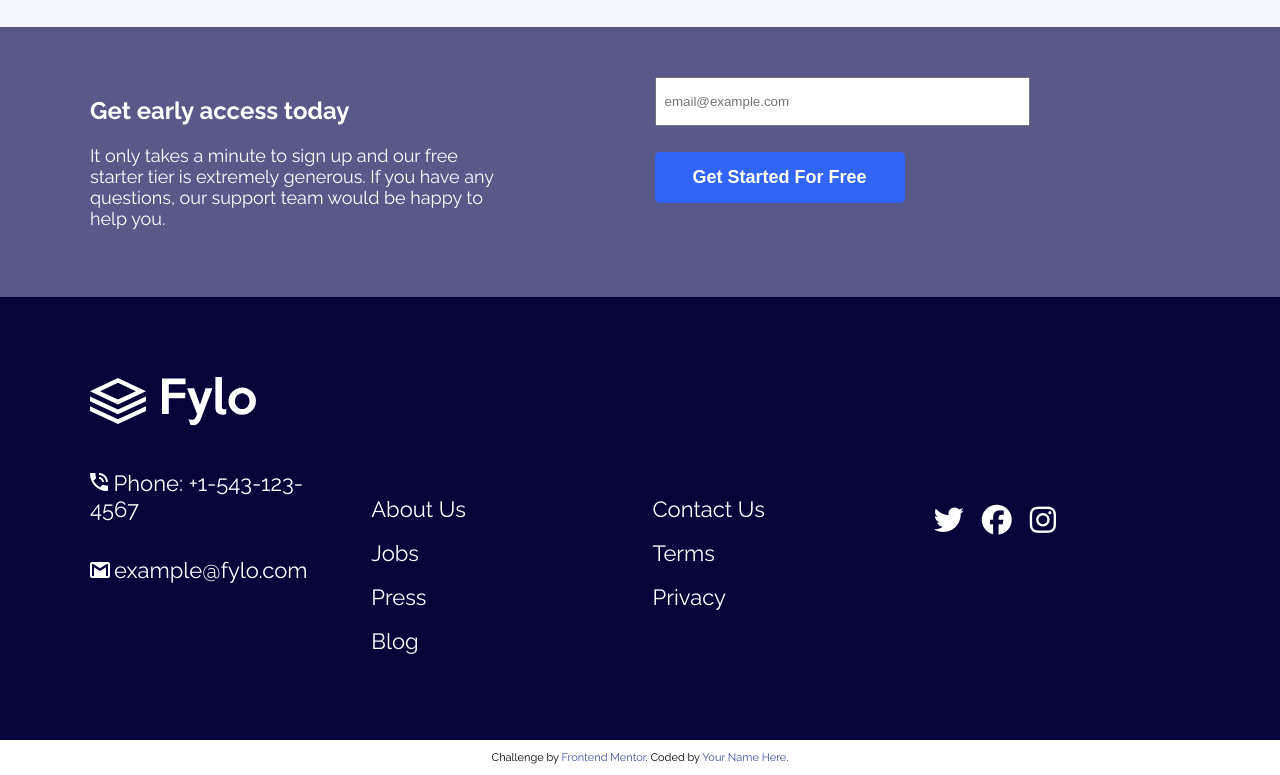
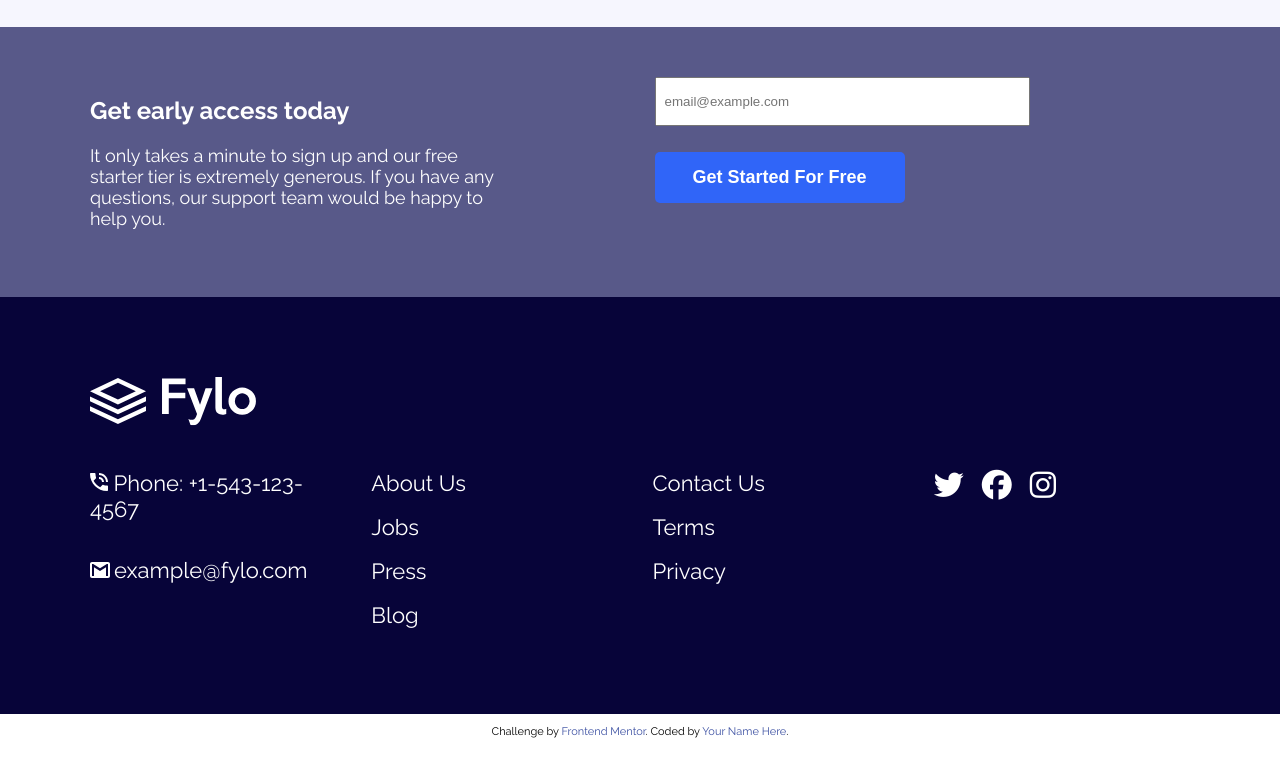
Before and after one commit to Chiron47/fylo-landing-page-3, a website built with Parcel: page index.html in a window 1280 px wide. Shown: the part 1344-2119 px from the top of the page. After the commit the page ends 2093 px from the top, so only its background shows below. Built offline with nearby package versions, Linux system fonts and the light colour scheme.

Commit message:
Fixed footer

```diff
--- a/sass/components/footer.scss
+++ b/sass/components/footer.scss
@@ -38,9 +38,12 @@
     }
 
     &__list {
-        margin-top: rem(26);
+        margin-top: 0;
         padding-left: 0;
         list-style: none;
+        @include breakpoint-down(medium) {
+            margin-top: rem(26);
+        }
     }
 
     &__list > *:where(:not(:first-child)) {
@@ -65,11 +68,15 @@
 }
 
 .social-media-icons {
-    margin-top: rem(35);
+
     gap: rem(18);
 
     @include breakpoint-down(small) {
         margin-inline: auto;
+    }
+
+    @include breakpoint-down(medium) {
+        margin-top: rem(35);
     }
 }
 
```
Also changed, not shown: 3 other files.
